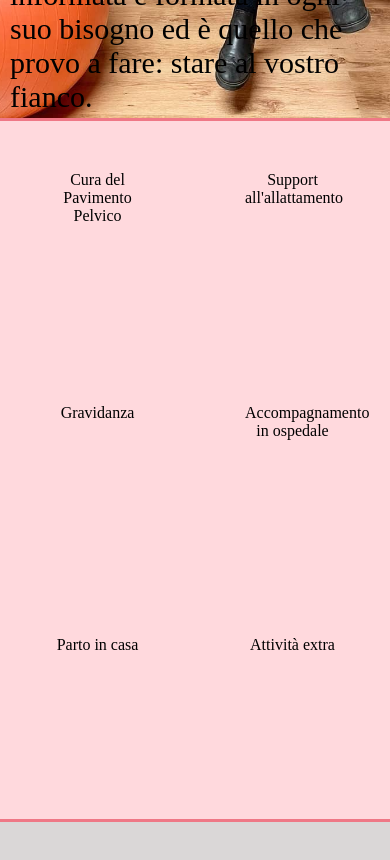
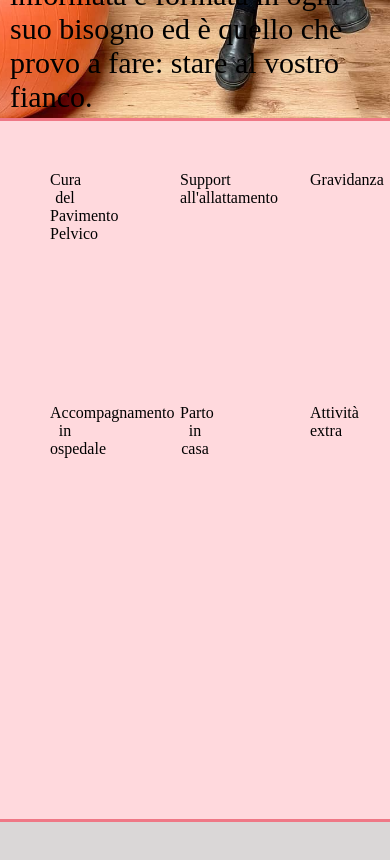
Before and after one commit to Vese10/Ostetrica-Silvia-Buzzoni, a React (Vite) app in the folder vite-project/: page / in a window 390 px wide. Shown: the part 1380-2240 px from the top of the page. Built offline with nearby package versions, Linux system fonts and the light colour scheme.

Commit message:
_redirects added

```diff
--- a/vite-project/src/MainContent/MainContent.css
+++ b/vite-project/src/MainContent/MainContent.css
@@ -74,7 +74,7 @@
   grid-template-columns: repeat(2, 1fr);
   grid-template-rows: repeat(2, 1fr);
   gap: 0px;
-  width: 100vw;
+  width: 100%;
   height: 100vh;
 }
 
@@ -105,7 +105,7 @@
 }
 @media (max-width: 450px) {
   .services-cont {
-    grid-template-columns: repeat(2, 1fr);
+    grid-template-columns: repeat(3, 1fr);
     grid-template-rows: repeat(3, 1fr);
   }
 }/*# sourceMappingURL=MainContent.css.map */
--- a/vite-project/src/MainContent/MainContent.scss
+++ b/vite-project/src/MainContent/MainContent.scss
@@ -79,7 +79,7 @@ $fourth-color: #fcbdc3;
   grid-template-columns: repeat(2, 1fr);
   grid-template-rows: repeat(2, 1fr);
   gap: 0px;
-  width: 100vw;
+  width: 100%;
   height: 100vh;
 }
 
@@ -116,7 +116,7 @@ $fourth-color: #fcbdc3;
 
 @media (max-width: 450px) {
    .services-cont {
-      grid-template-columns: repeat(2, 1fr);
-      grid-template-rows: repeat(3, 1fr);
+    grid-template-columns: repeat(3, 1fr);
+    grid-template-rows: repeat(3, 1fr);
   }
 }
```
Also changed, not shown: 2 other files (tests, documents, lock files or other folders).
